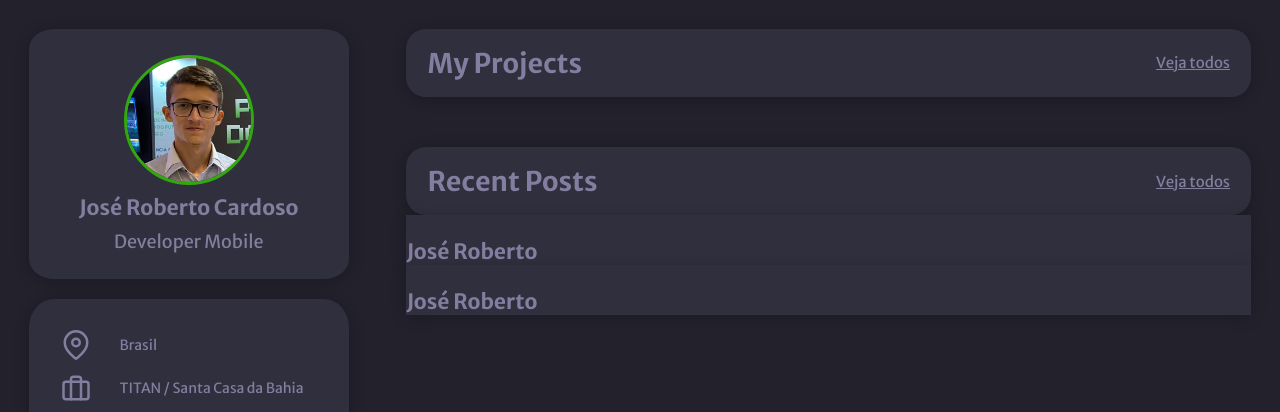
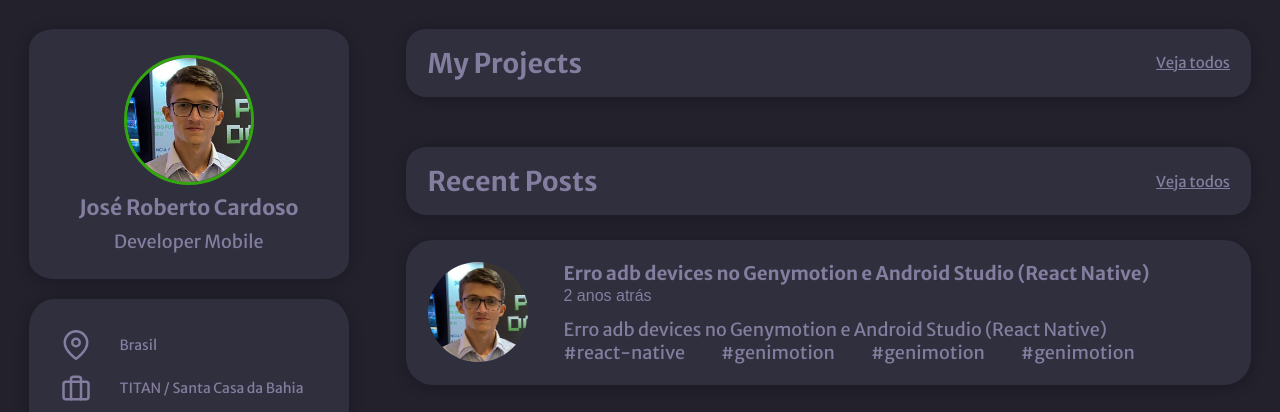
Before and after one commit to JoseCardoso-dev/PTDev-TITAN, a plain HTML site: page Desafio-Portfolio/index.html in a window 1280 px wide. Shown: the top 412 px of the page. Drawn offline with Linux system fonts and the light colour scheme; no server answers.

Commit message:
finish section recent posts

```diff
--- a/Desafio-Portfolio/assets/css/style-index.css
+++ b/Desafio-Portfolio/assets/css/style-index.css
@@ -106,3 +106,41 @@ article{
     align-items: center;
     gap: 0.6em;
 }
+
+.section-posts{
+    display: grid;
+    grid-template-columns: auto 1fr;
+    grid-gap: 2em;
+    padding: 2.5%;
+    border-radius: 1.5em;
+    margin-top: 3%;
+}
+
+.section-posts img{
+    grid-column: 1;
+    width: 100px;
+    height: 100px;
+    border-radius: 50%;
+    overflow: hidden;
+    object-fit: cover;
+}
+
+.content-post{
+    grid-column: 2;
+}
+
+.tags{
+    display: flex;
+    flex-direction: row;
+    gap: 2em;
+}
+
+.title-post{
+    margin-bottom: 2%;
+    font-size: 16px;
+}
+
+.title-post span{
+    font-family: Arial, Helvetica, sans-serif;
+
+}
--- a/Desafio-Portfolio/index.html
+++ b/Desafio-Portfolio/index.html
@@ -128,9 +128,7 @@
             </div>
 
             <div class="section-project"></div>
-
         </section>
-
 
         <section>
             <div class="title-container">
@@ -138,20 +136,24 @@
                 <a href="#" id="show-all-articles">Veja todos</a>
             </div>
 
-            <div class="section-container">
-                <article>
-                    <img src="" alt="">
-                    <h1>José Roberto</h1>
-                    <p></p>
-                </article>
+            <article class="section-posts">
+                <img src="./assets/img/view-perfil.png" alt="Foto de perfil">
 
-                <article>
-                    <img src="" alt="">
-                    <h1>José Roberto</h1>
-                    <p></p>
-                </article>
-            </div>
+                <div class="content-post">
+                    <div class="title-post">
+                        <h1>Erro adb devices no Genymotion e Android Studio (React Native)</h1>
+                        <span>2 anos atrás</span>
+                    </div>
 
+                    <p>Erro adb devices no Genymotion e Android Studio (React Native)</p>
+                    <div class="tags">
+                        <p>#react-native</p>
+                        <p>#genimotion</p>
+                        <p>#genimotion</p>
+                        <p>#genimotion</p>
+                    </div>
+                </div>
+            </article>
         </section>
     </main>
     <footer>
```
Also changed, not shown: Desafio-Portfolio/assets/img/view-project/modo-desktop.png (added), README.md.
